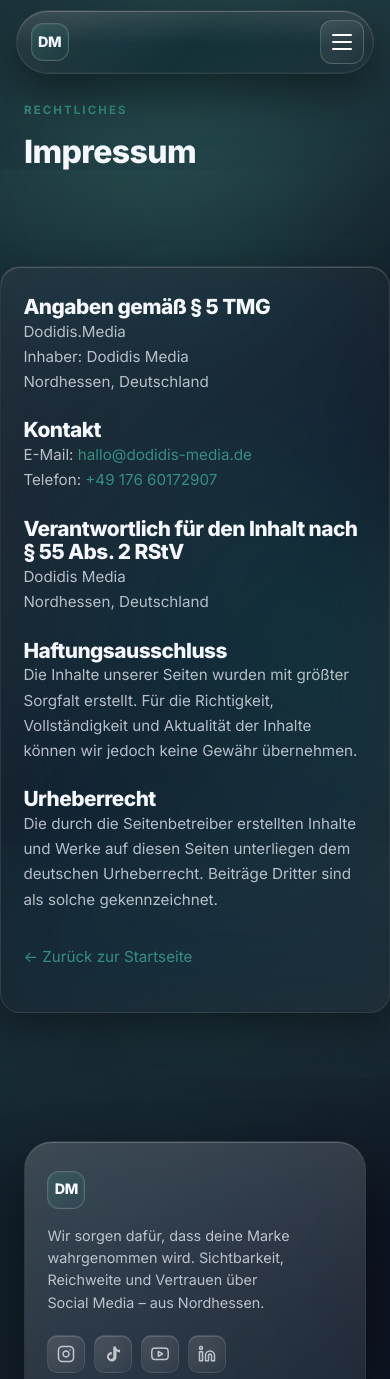
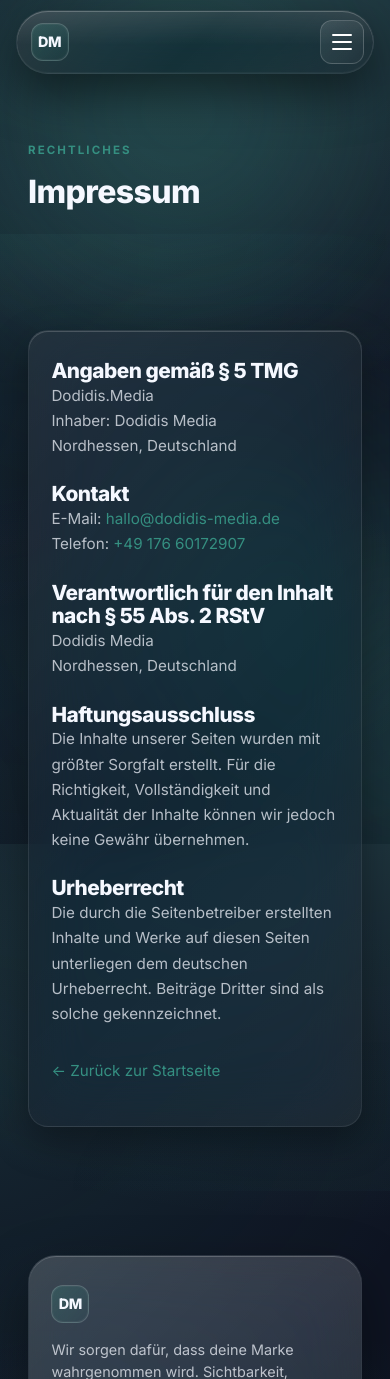
Before and after one commit to maxi0901/Dodidis-Media-Event, a PHP site: page /impressum.php in a window 390 px wide. Shown: the top 1379 px of the page. Run offline with PHP 8.4, Linux system fonts and the light colour scheme.

Commit message:
Fix mobile section gutters

```diff
--- a/assets/style.css
+++ b/assets/style.css
@@ -1,4 +1,5 @@
 :root {
+    --page-gutter: 2rem;
     --bg-primary: #0E1422;
     --bg-secondary: #131C2E;
     --bg-elevated: #1A2438;
@@ -102,7 +103,7 @@ a { color: inherit; text-decoration: none; }
 .container {
     max-width: 1240px;
     margin: 0 auto;
-    padding: 0 2rem;
+    padding: 0 var(--page-gutter);
 }
 
 .glass {
@@ -703,6 +704,13 @@ main { padding-top: 2rem; }
 
 /* ===== Section heads ===== */
 .section { padding: 5.5rem 0; position: relative; }
+
+.hero.container,
+.page-hero.container,
+.section.container {
+    padding-left: var(--page-gutter);
+    padding-right: var(--page-gutter);
+}
 
 .section-head {
     display: grid;
@@ -1842,7 +1850,7 @@ main { padding-top: 2rem; }
     /* Tighter section rhythm on tablet/phone */
     .section { padding: 4.5rem 0; }
     .hero { padding: 2.5rem 0 3.5rem; }
-    .container { padding: 0 1.75rem; }
+    :root { --page-gutter: 1.75rem; }
 }
 
 @media (max-width: 540px) {
@@ -1863,7 +1871,7 @@ main { padding-top: 2rem; }
     h3 { font-size: clamp(1.05rem, 4.4vw, 1.2rem); }
     .hero-sub, .lead-sub { font-size: clamp(0.95rem, 4.2vw, 1.05rem); }
 
-    .container { padding: 0 1.5rem; } /* 24px — mehr Luft an den Rändern */
+    :root { --page-gutter: 1.75rem; } /* 28px — mehr Luft an den Rändern */
 
     .hero-actions .btn { width: 100%; min-height: 48px; }
     .btn { min-height: 48px; padding: 0.9rem 1.4rem; }
@@ -1891,7 +1899,7 @@ main { padding-top: 2rem; }
 @media (max-width: 380px) {
     .nav { padding: 0.5rem 0.5rem 0.5rem 0.7rem; gap: 0.5rem; }
     .brand-mark { width: 36px; height: 36px; }
-    .container { padding: 0 1.3rem; }
+    :root { --page-gutter: 1.5rem; }
     .stats { grid-template-columns: 1fr; gap: 0.4rem; }
     .stat + .stat::before { display: none; }
     .hero { padding: 1.5rem 0 2.5rem; }
```
